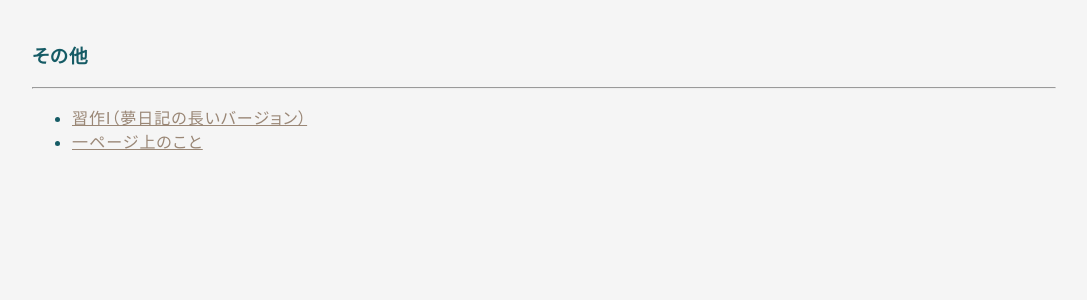
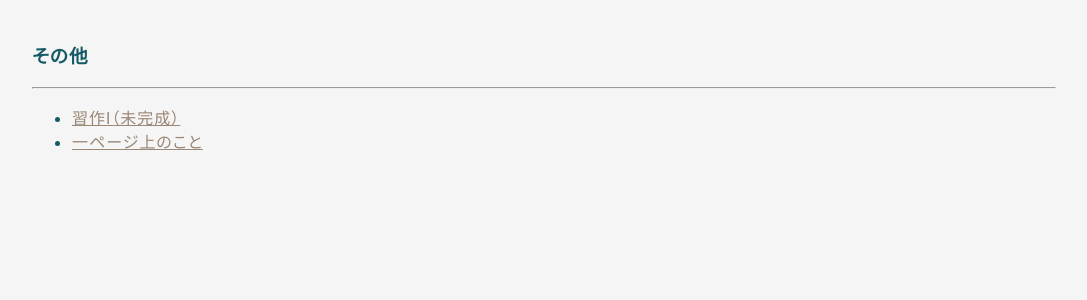
Before and after one commit to hihumi-riku/hihumi-riku.github.io, a Jekyll site: the page built from writings_list.md, in a window 1280 px wide. Shown: the part 825-1125 px from the top of the page, without its empty margins (96-1183 px from the left). Built offline with Jekyll 4.4.1, drawn with Linux system fonts in a browser that asks for light colours.

Commit message:
Update writings_list.md

```diff
--- a/writings_list.md
+++ b/writings_list.md
@@ -36,5 +36,5 @@ title: テキスト
 
 ### その他
 ---
-- [習作I（夢日記の長いバージョン）](/2023/11/03/etude_2023_may.html)
+- [習作I（未完成）](/2023/11/03/etude_2023_may.html)
 - [一ページ上のこと](/2023/11/03/a_page.html)
```
